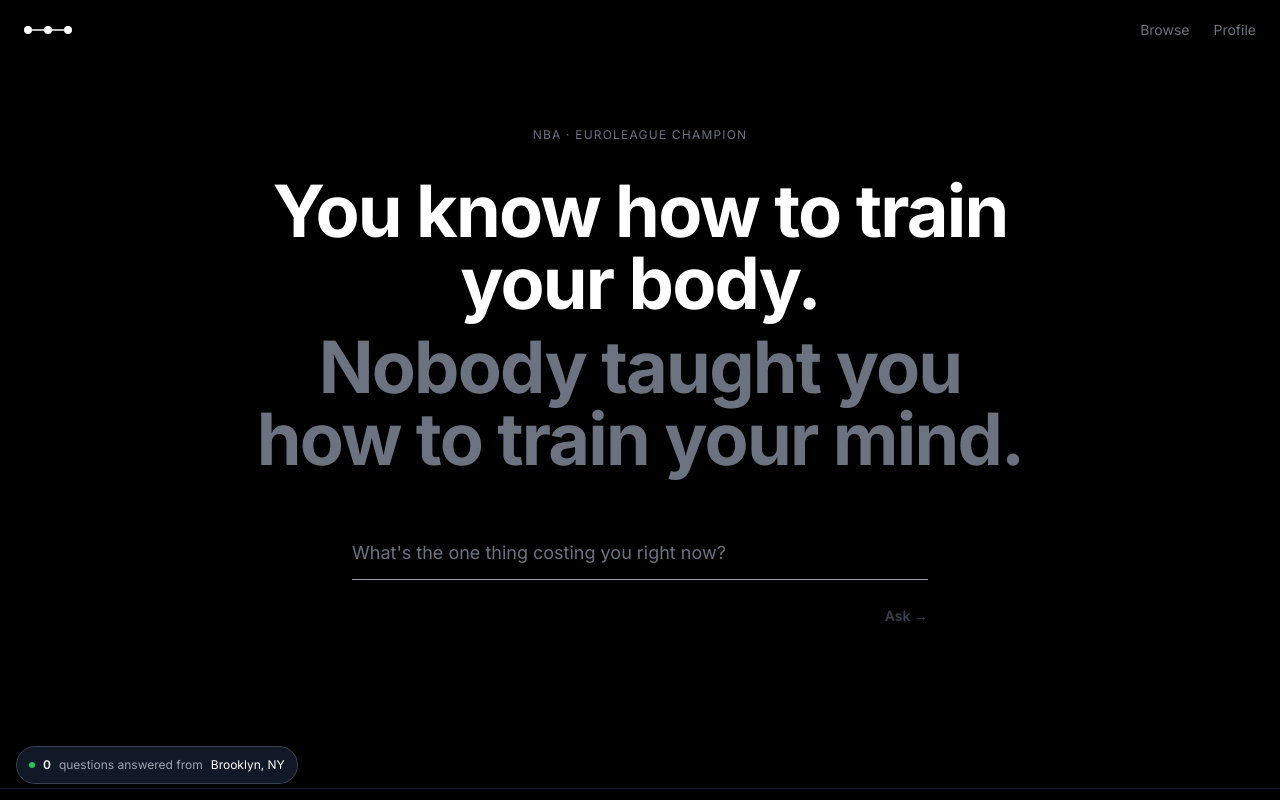
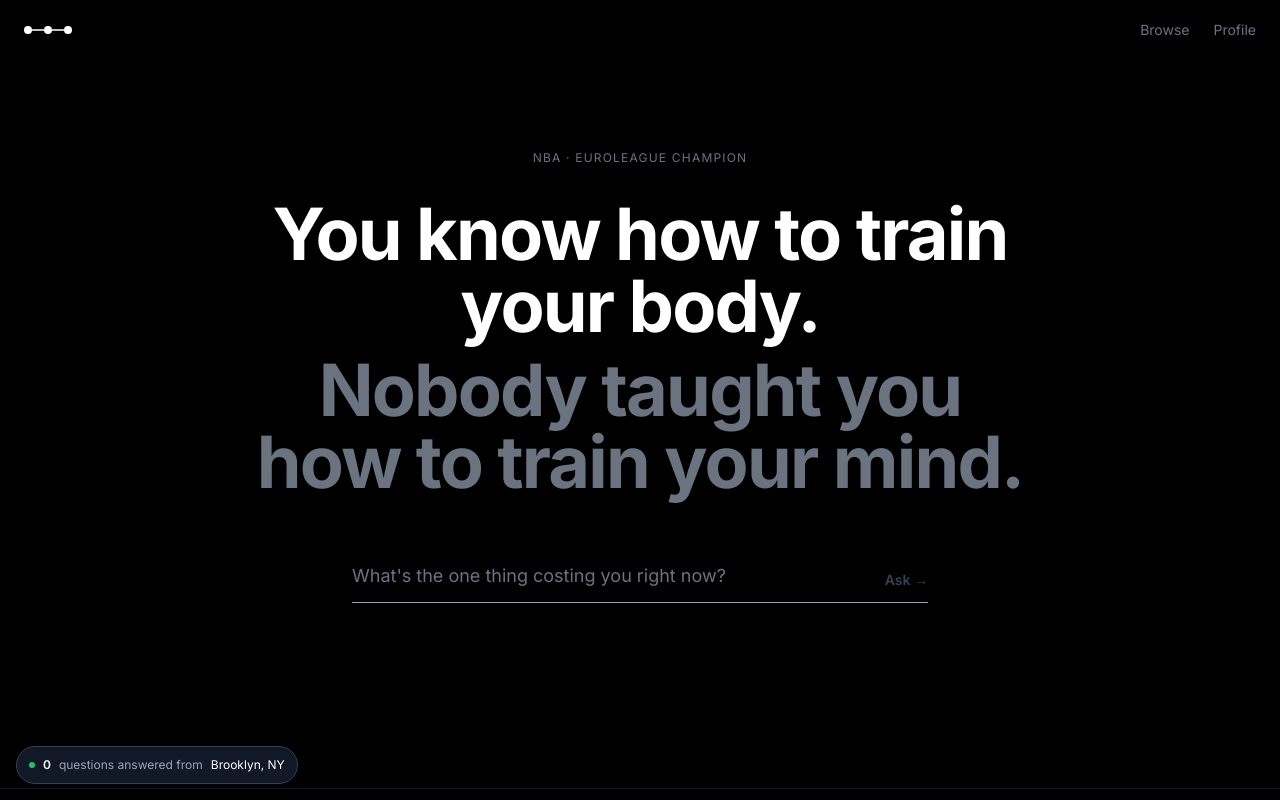
Before and after one commit to ebb95-cpu/ask-elijah, a Next.js app: page / in a window 1280 px wide. Shown: the top 800 px of the page. Built offline with nearby package versions, Linux system fonts and the light colour scheme; no server answers.

Commit message:
Move Ask button inline with textarea border
Co-Authored-By: Claude Sonnet 4.6 <noreply@anthropic.com>

```diff
--- a/app/page.tsx
+++ b/app/page.tsx
@@ -591,6 +591,7 @@ export default function HomePage() {
         </h2>
 
         <div className="w-full max-w-xl mt-6">
+          <div className="flex items-end gap-4 border-b border-gray-700 focus-within:border-gray-400 transition-colors pb-3">
             <textarea
               value={question}
               onChange={(e) => setQuestion(e.target.value)}
@@ -598,14 +599,12 @@ export default function HomePage() {
               placeholder="What's the one thing costing you right now?"
               rows={1}
               autoFocus
-            className="w-full text-white placeholder-gray-500 text-base sm:text-lg leading-relaxed resize-none outline-none bg-transparent border-b border-gray-700 focus:border-gray-400 transition-colors pb-3"
+              className="flex-1 text-white placeholder-gray-500 text-base sm:text-lg leading-relaxed resize-none outline-none bg-transparent"
             />
-
-          <div className="mt-5 flex justify-end">
             <button
               onClick={handleSubmit}
               disabled={!question.trim()}
-              className="text-sm font-semibold text-white disabled:text-gray-700 disabled:cursor-not-allowed hover:opacity-70 transition-all"
+              className="text-sm font-semibold text-white disabled:text-gray-700 disabled:cursor-not-allowed hover:opacity-70 transition-all flex-shrink-0"
             >
               Ask →
             </button>
```
Lines whose indentation alone changed are shown as unchanged.
